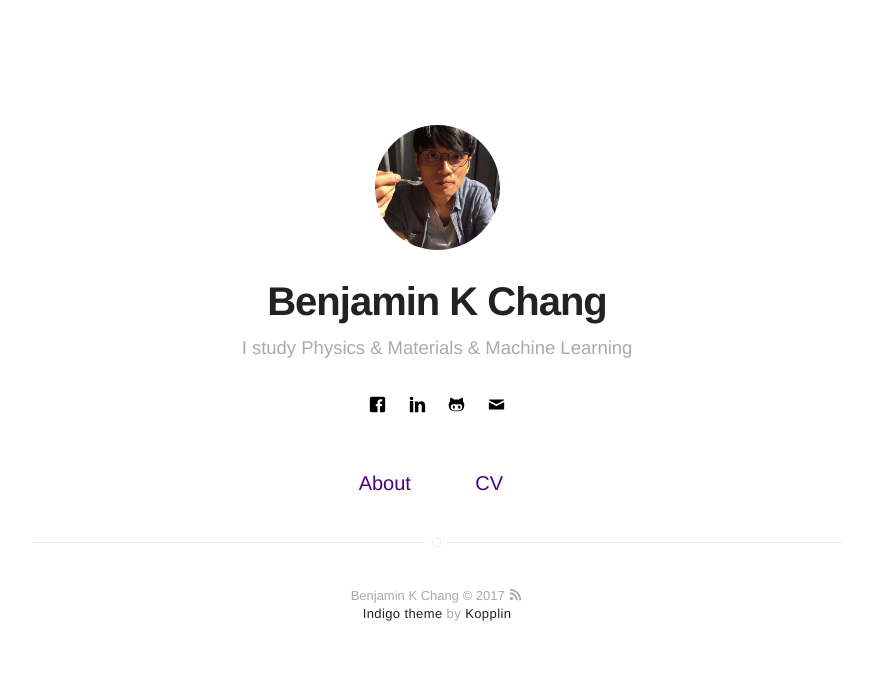
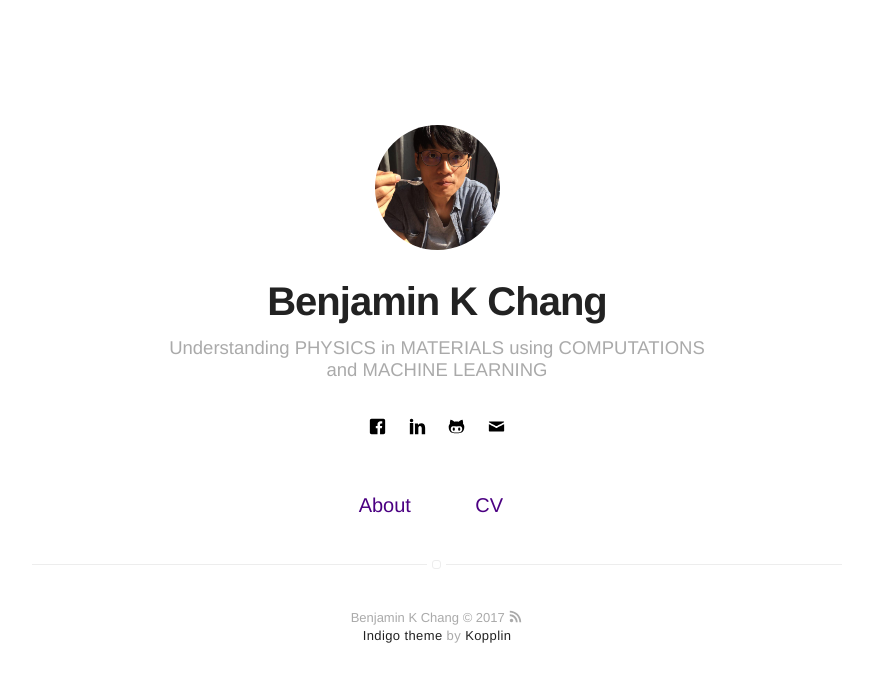
Before and after one commit to bkchang/bkchang.github.io, a Jekyll site: the page built from index.html, in a window 1280 px wide. Shown: the top 682 px of the page, without its empty margins (203-1076 px from the left). Built offline with Jekyll 4.4.1, drawn with Linux system fonts in a browser that asks for light colours.

Commit message:
Update _config.yml

```diff
--- a/_config.yml
+++ b/_config.yml
@@ -1,6 +1,6 @@
 # main text of home
 name: Benjamin K Chang
-bio: I study Physics & Materials & Machine Learning
+bio: Understanding PHYSICS in MATERIALS using COMPUTATIONS and MACHINE LEARNING
 
 # twitter summary info
 description: BKChang's homepage
```
